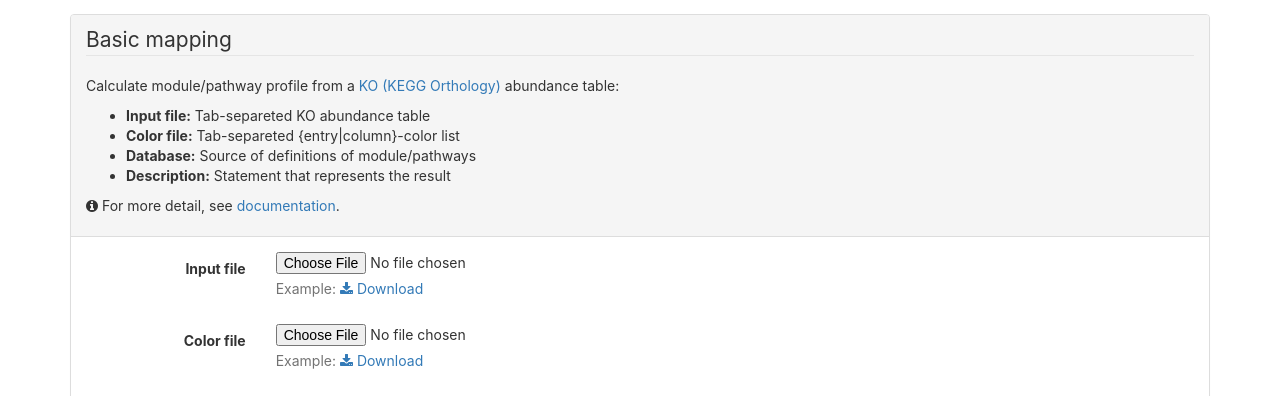
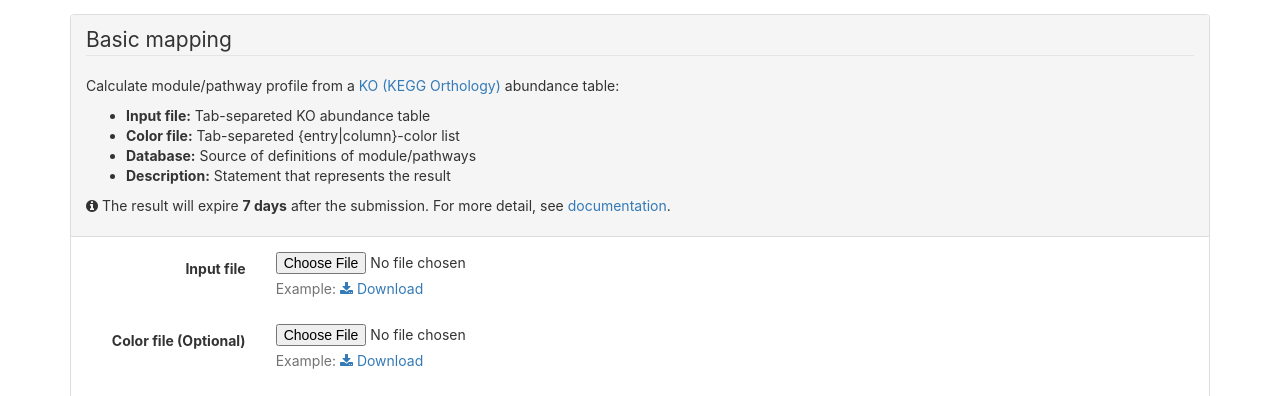
Before and after one commit to yamada-lab/functree-ng, a Flask app: page /analysis/basic_mapping/ in a window 1280 px wide. Shown: the part 211-607 px from the top of the page. Run offline with Flask 2, Linux system fonts and the light colour scheme; data that the repository does not hold is empty; style sheets or scripts are compiled from the project's sources; some libraries are stand-ins or nearby versions.

Commit message:
Add expiration of profile

```diff
--- a/functree/analysis/basic_mapping.py
+++ b/functree/analysis/basic_mapping.py
@@ -1,6 +1,6 @@
 import uuid, datetime, multiprocessing
 import pandas as pd
-from functree import models, tree, analysis
+from functree import app, models, tree, analysis
 
 
 def from_table(form):
@@ -8,6 +8,7 @@ def from_table(form):
     colors = []
     if form.color_file.data:
         colors = pd.read_csv(form.color_file.data, header=None, delimiter='\t').as_matrix().tolist()
+    utcnow = datetime.datetime.utcnow()
     return models.Profile(
         profile_id=uuid.uuid4(),
         profile=result['profile'],
@@ -16,7 +17,8 @@ def from_table(form):
         colors=colors,
         target=form.target.data,
         description=form.description.data,
-        added_at=datetime.datetime.utcnow(),
+        added_at=utcnow,
+        expire_at=utcnow + datetime.timedelta(days=app.config['FUNCTREE_PROFILE_TTL_DAYS']),
         private=form.private.data
     ).save().profile_id
 
--- a/functree/analysis/module_coverage.py
+++ b/functree/analysis/module_coverage.py
@@ -11,6 +11,7 @@ def from_table(form):
     colors = []
     if form.color_file.data:
         colors = pd.read_csv(form.color_file.data, header=None, delimiter='\t').as_matrix().tolist()
+    utcnow = datetime.datetime.utcnow()
     return models.Profile(
         profile_id=uuid.uuid4(),
         profile=result['profile'],
@@ -19,7 +20,8 @@ def from_table(form):
         colors=colors,
         target=form.target.data,
         description=form.description.data,
-        added_at=datetime.datetime.utcnow(),
+        added_at=utcnow,
+        expire_at=utcnow + datetime.timedelta(days=app.config['FUNCTREE_PROFILE_TTL_DAYS']),
         private=form.private.data
     ).save().profile_id
 
--- a/functree/config.py
+++ b/functree/config.py
@@ -10,3 +10,4 @@ MONGODB_HOST = 'mongodb://127.0.0.1:27017/functree?tz_aware=true'
 JSONIFY_PRETTYPRINT_REGULAR = False
 FUNCTREE_ADMIN_USERNAME = 'admin'
 FUNCTREE_ADMIN_PASSWORD = 'password'
+FUNCTREE_PROFILE_TTL_DAYS = 7
--- a/functree/forms.py
+++ b/functree/forms.py
@@ -6,7 +6,7 @@ class BasicMappingForm(flask_wtf.FlaskForm):
     input_file = flask_wtf.file.FileField('Input file', validators=[
         flask_wtf.file.FileRequired(),
     ])
-    color_file = flask_wtf.file.FileField('Color file')
+    color_file = flask_wtf.file.FileField('Color file (Optional)')
     target = wtforms.SelectField('Database', choices=[])
     description = wtforms.TextField('Description', validators=[
         wtforms.validators.DataRequired(),
@@ -27,7 +27,7 @@ class ModuleCoverageForm(flask_wtf.FlaskForm):
     input_file = flask_wtf.file.FileField('Input file', validators=[
         flask_wtf.file.FileRequired(),
     ])
-    color_file = flask_wtf.file.FileField('Color file')
+    color_file = flask_wtf.file.FileField('Color file (Optional)')
     target = wtforms.SelectField('Database', choices=[])
     description = wtforms.TextField('Description', validators=[
         wtforms.validators.DataRequired(),
@@ -48,7 +48,7 @@ class DirectMappingForm(flask_wtf.FlaskForm):
     input_file = flask_wtf.file.FileField('Input file', validators=[
         flask_wtf.file.FileRequired(),
     ])
-    color_file = flask_wtf.file.FileField('Color file')
+    color_file = flask_wtf.file.FileField('Color file (Optional)')
     target = wtforms.SelectField('Database', choices=[])
     description = wtforms.TextField('Description', validators=[
         wtforms.validators.DataRequired(),
--- a/functree/models.py
+++ b/functree/models.py
@@ -24,4 +24,10 @@ class Profile(db.Document):
     target = db.StringField(required=True, choices=[])
     description = db.StringField(required=True, max_length=50)
     added_at = db.DateTimeField(required=True)
+    expire_at = db.DateTimeField(required=True)
     private = db.BooleanField(default=True)
+    meta = {
+        'indexes': [
+            {'fields': ['expire_at'], 'expireAfterSeconds': 0}
+        ]
+    }
--- a/functree/templates/analysis.html
+++ b/functree/templates/analysis.html
@@ -54,7 +54,7 @@
                         <li><b>Description:</b> Statement that represents the result</li>
                     </ul>
                     {% endif %}
-                    <p><i class="fa fa-info-circle" aria-hidden="true"></i> For more detail, see <a href="{{ url_for('route_docs') }}">documentation</a>.</p>
+                    <p><i class="fa fa-info-circle" aria-hidden="true"></i> The result will expire <b>{{config['FUNCTREE_PROFILE_TTL_DAYS']}} days</b> after the submission. For more detail, see <a href="{{ url_for('route_docs') }}">documentation</a>.</p>
                 </div>
                 <div class="panel-body">
                     <div class="form-group{% if form.input_file.errors %} has-error{% endif %}">
--- a/functree/templates/summary.html
+++ b/functree/templates/summary.html
@@ -15,6 +15,10 @@
                 <tr>
                     <th>Added at</th>
                     <td>{{profile.added_at|localtime|strftime('%Y-%m-%d %H:%M:%S %Z')}}</td>
+                </tr>
+                <tr>
+                    <th>Expire at</th>
+                    <td>{{profile.expire_at|localtime|strftime('%Y-%m-%d %H:%M:%S %Z')}}</td>
                 </tr>
                 <tr>
                     <th>Database</th>
--- a/functree/views.py
+++ b/functree/views.py
@@ -180,7 +180,7 @@ def route_init_profiles():
     f = open(os.path.join(os.path.dirname(os.path.abspath(__file__)), 'static/data/example/profile.json'), 'r')
     input_data = json.load(f)[0]
     models.Profile.objects.all().delete()
-    profile = models.Profile(
+    models.Profile(
         profile_id=uuid.uuid4(),
         profile=input_data['profile'],
         series=input_data['series'],
@@ -188,6 +188,7 @@ def route_init_profiles():
         target=input_data['target'],
         description=input_data['description'],
         added_at=datetime.datetime.utcnow(),
+        expire_at=datetime.datetime(2101, 1, 1),
         private=False
     ).save()
     return flask.redirect(flask.url_for('route_admin'))
@@ -197,7 +198,7 @@ def route_init_profiles():
 @auth.login_required
 def route_update_trees():
     models.Tree.objects.all().delete()
-    func_tree = models.Tree(
+    models.Tree(
         tree=tree.get_tree(),
         source='KEGG',
         description='KEGG version of Functional Tree',
@@ -214,7 +215,7 @@ def route_update_trees():
 @auth.login_required
 def route_update_definitions():
     models.Definition.objects.all().delete()
-    definition = models.Definition(
+    models.Definition(
         definition=crckm.get_definition(),
         source='KEGG',
         description='KEGG Module definitions',
```
Also changed, not shown: functree/analysis/direct_mapping.py (+7 -3 lines).
